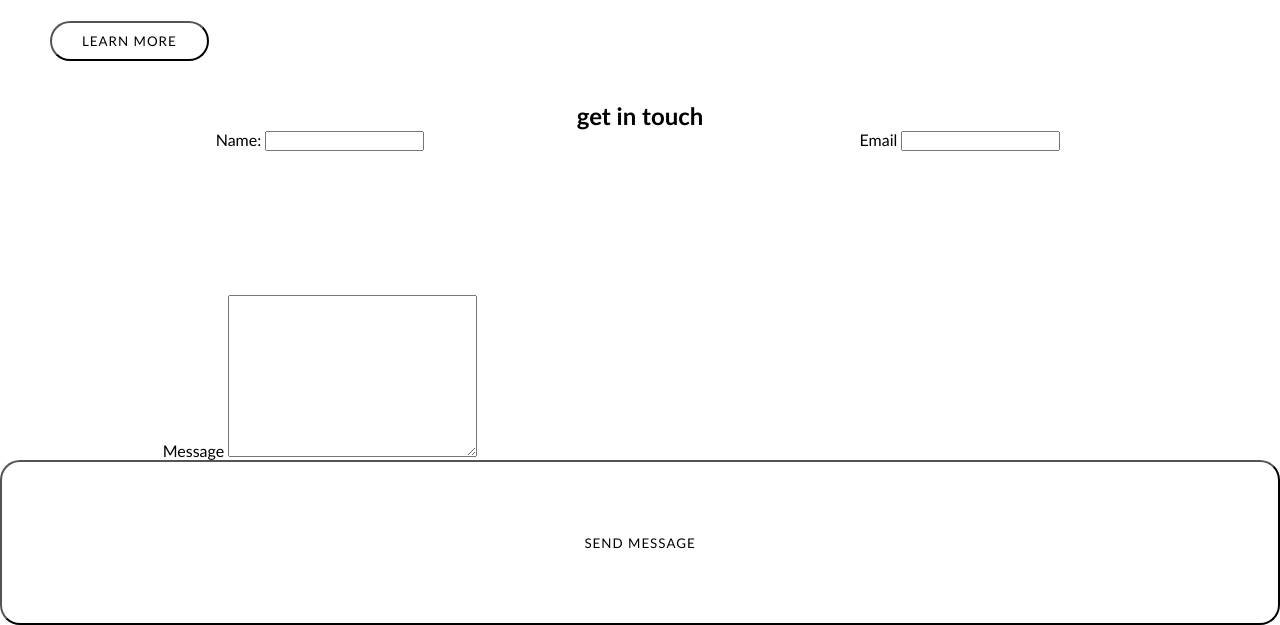
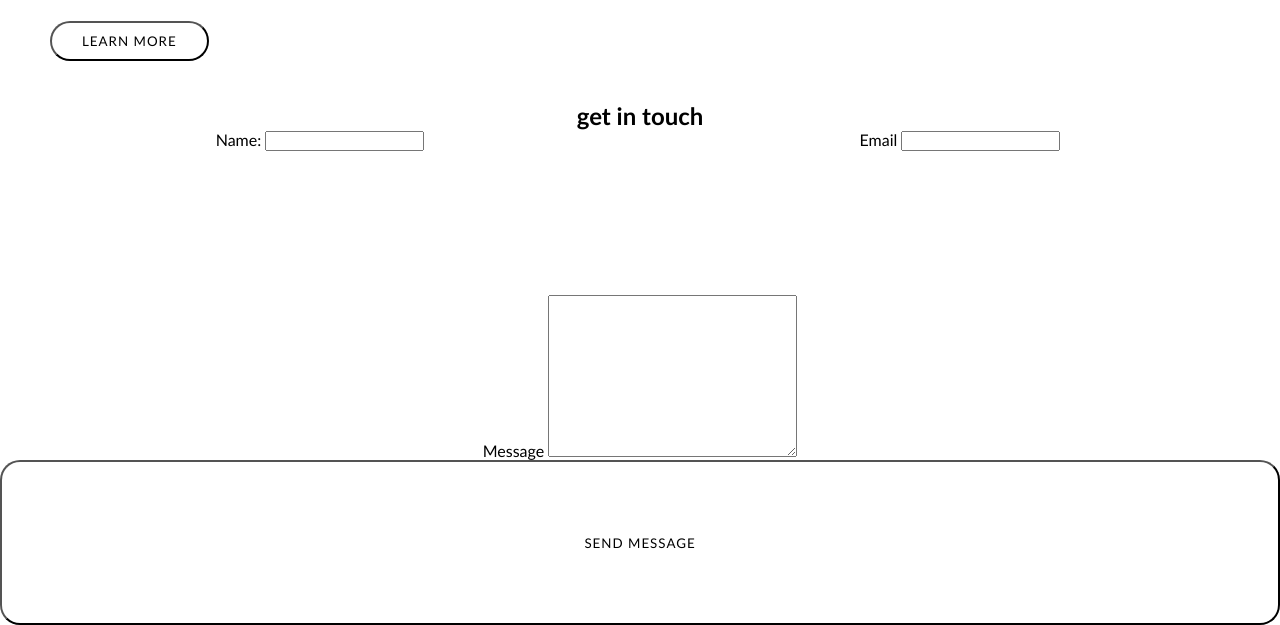
Before and after one commit to jcc6971/integrattion-run, a plain HTML site: page index.html in a window 1280 px wide. Shown: the part 1396-2021 px from the top of the page. Drawn offline with Linux system fonts and the light colour scheme.

Commit message:
grid-form

```diff
--- a/index.html
+++ b/index.html
@@ -60,7 +60,7 @@
           <label for="email">Email</label>
           <input type="email" name="email" id="email">
         </div>
-        <div>
+        <div class="tar">
           <label for="msg">Message</label>
           <textarea name="msg" id="msg" cols="30" rows="10"></textarea>
         </div>
--- a/style.scss
+++ b/style.scss
@@ -114,7 +114,7 @@ width: 100%;
 #email{
     grid-area: em;
 }
-#msg{
+.tar{
     grid-area: mess;
 }
 .but{
```
Also changed, not shown: style.css.
